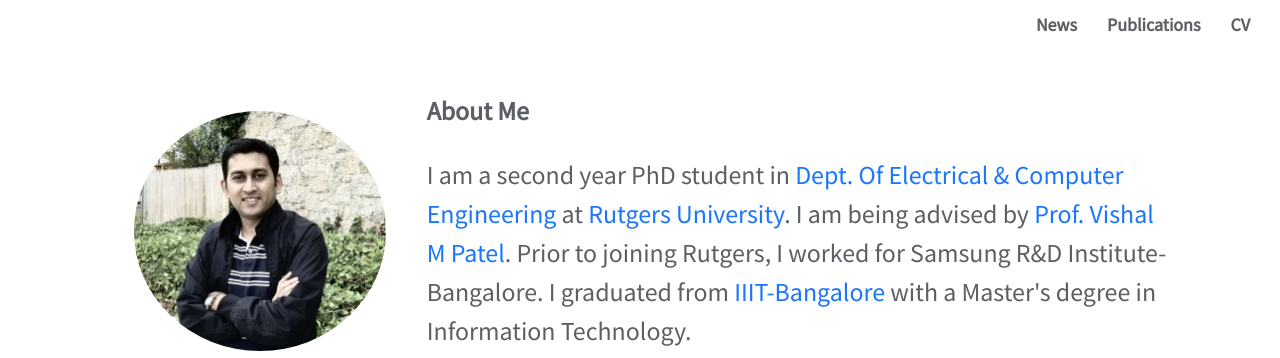
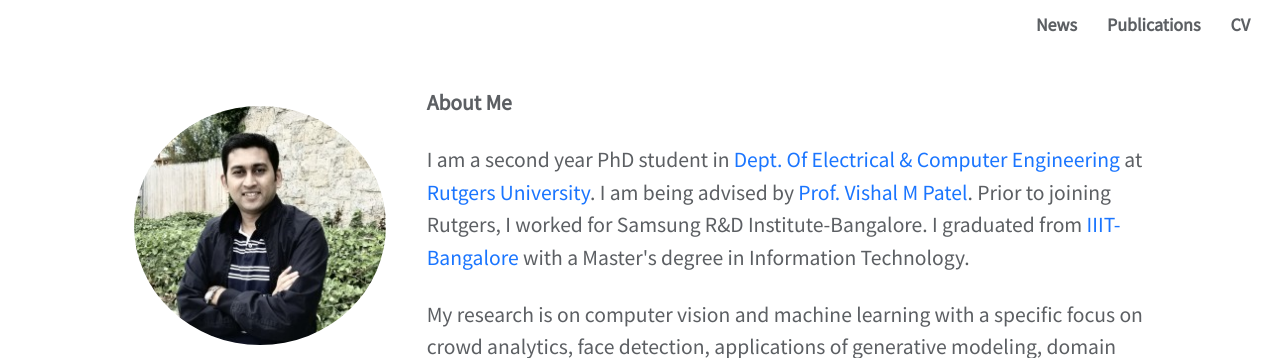
Before and after one commit to svishwa/PortfolioPage, a plain HTML site: page index.html in a window 1280 px wide. Shown: the top 358 px of the page. Drawn offline with nearby package versions, Linux system fonts and the light colour scheme.

Commit message:
Update index.html

```diff
--- a/index.html
+++ b/index.html
@@ -34,8 +34,6 @@ padding-top: 20px;
 
 .container-fluid {
       color: #5c5f63;
-      font-size: 120%;
-      line-height: 150%;
   }
 
 .navbar
```
